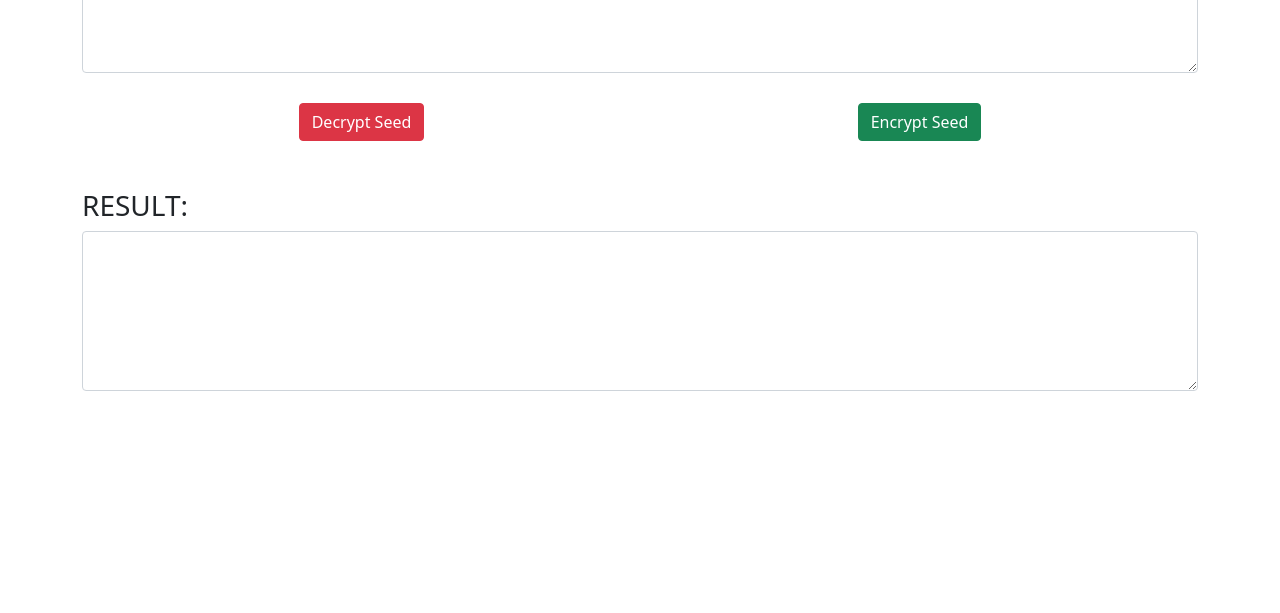
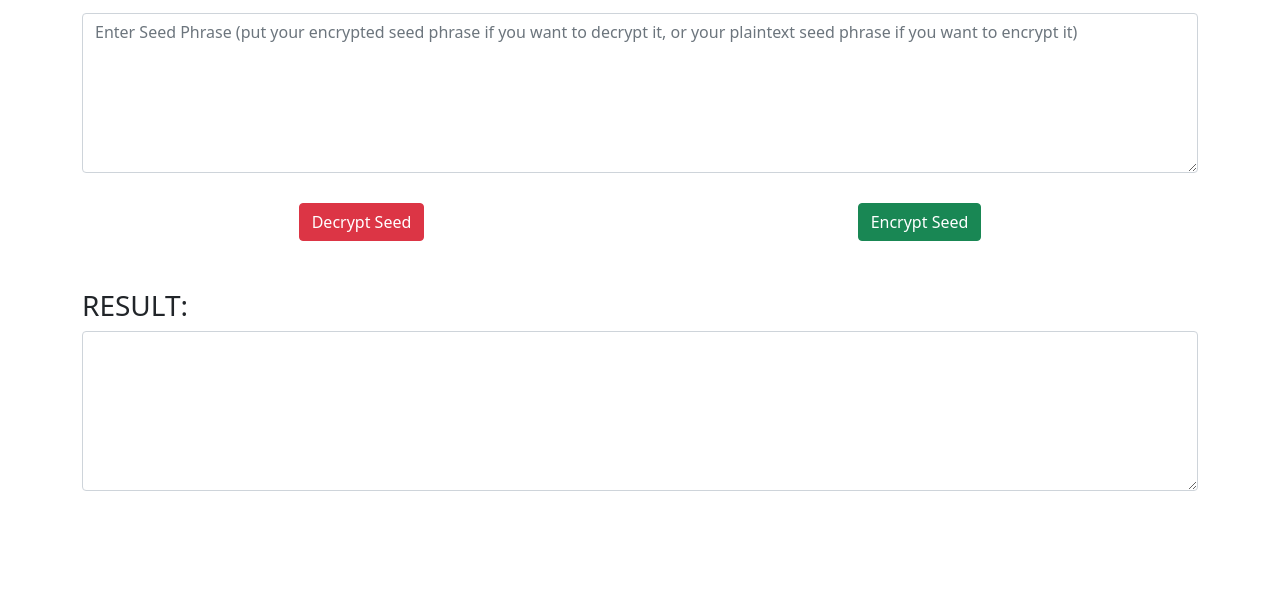
Before and after one commit to Swivro/encipher, a plain HTML site: page index.html in a window 1280 px wide. Shown: the part 187-800 px from the top of the page. Drawn offline with nearby package versions, Linux system fonts and the light colour scheme.

Commit message:
Update style.css

```diff
--- a/style.css
+++ b/style.css
@@ -1,5 +1,8 @@
     head, body {
       font-size: 12pt;
+    }
+    .container {
+        padding-top: 100px;
     }
     .key {
       width: 100%;
```
